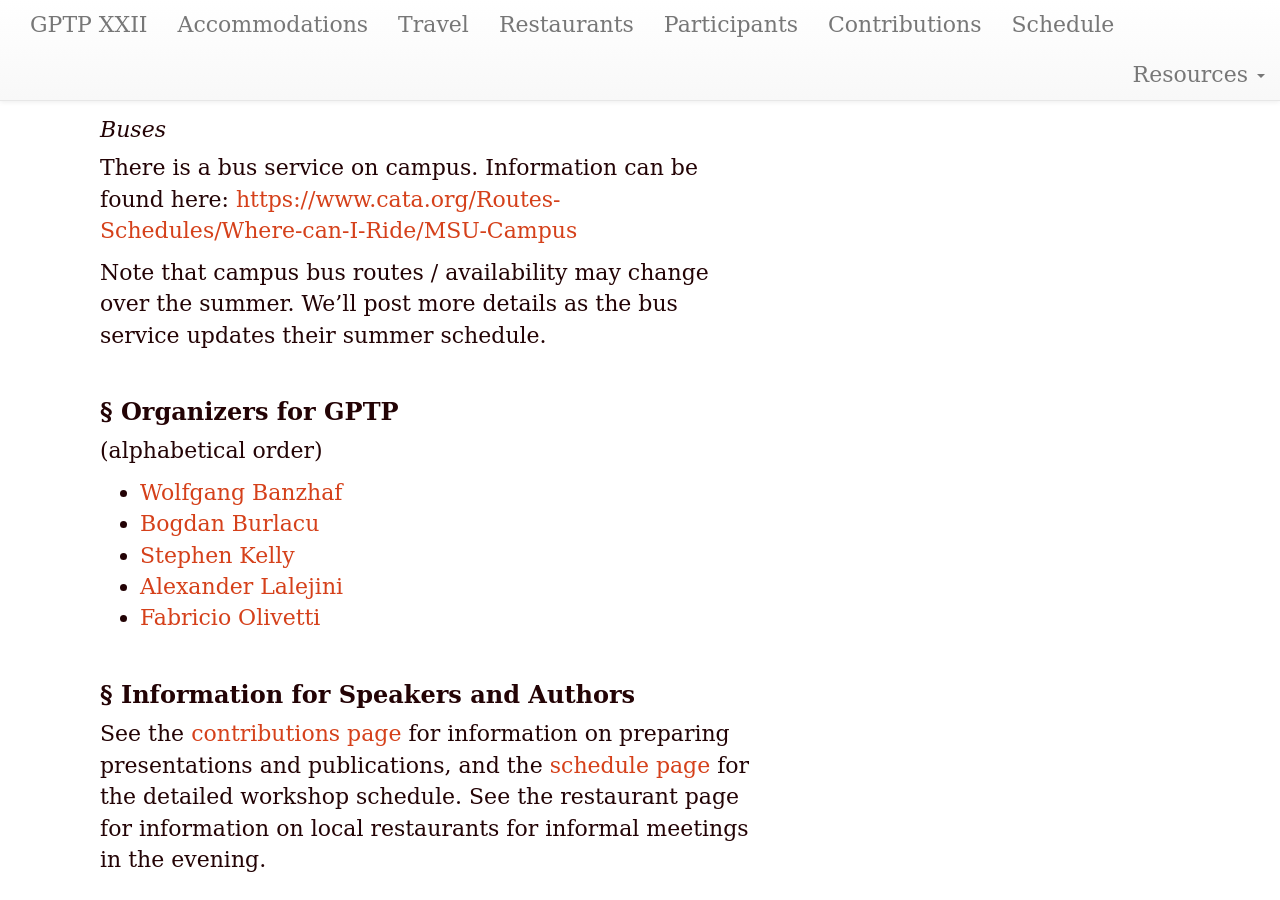
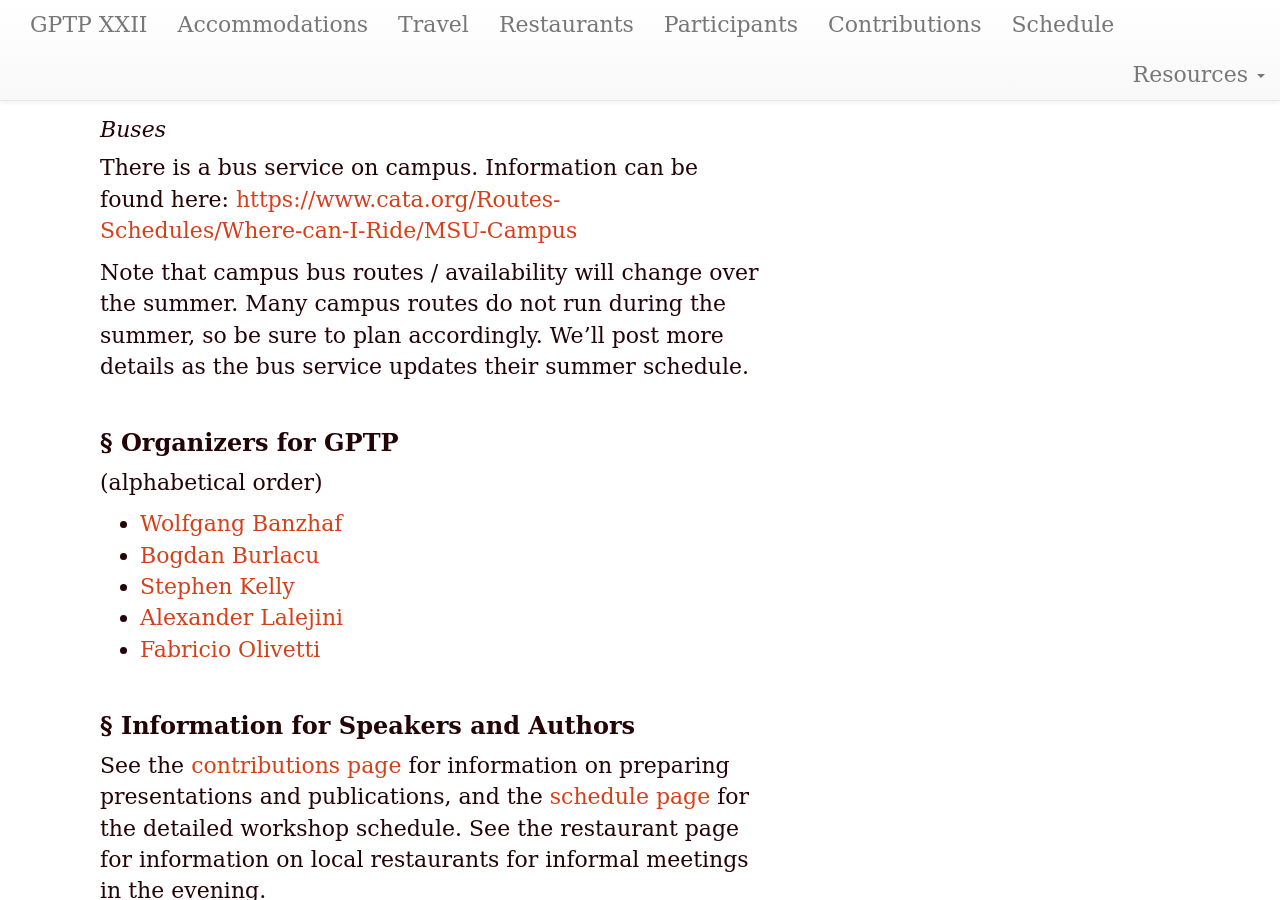
Before and after one commit to GPTP-workshop/gptp-workshop.github.io, a Jekyll site: the page built from index.md, in a window 1280 px wide and 900 px high, scrolled down 1106 px. Built offline with Jekyll 4.4.1, drawn with Linux system fonts in a browser that asks for light colours.

Commit message:
Note lack of campus bus routes in summer

```diff
--- a/index.md
+++ b/index.md
@@ -34,7 +34,8 @@ Lot 100 has visitor parking that is slightly closer to the meeting location but
 There is a bus service on campus.
 Information can be found here: <https://www.cata.org/Routes-Schedules/Where-can-I-Ride/MSU-Campus>
 
-Note that campus bus routes / availability may change over the summer.
+Note that campus bus routes / availability will change over the summer.
+Many campus routes do not run during the summer, so be sure to plan accordingly.
 We'll post more details as the bus service updates their summer schedule.
 
 <!--
```
Also changed, not shown: travel.md (+2 -1 lines).
